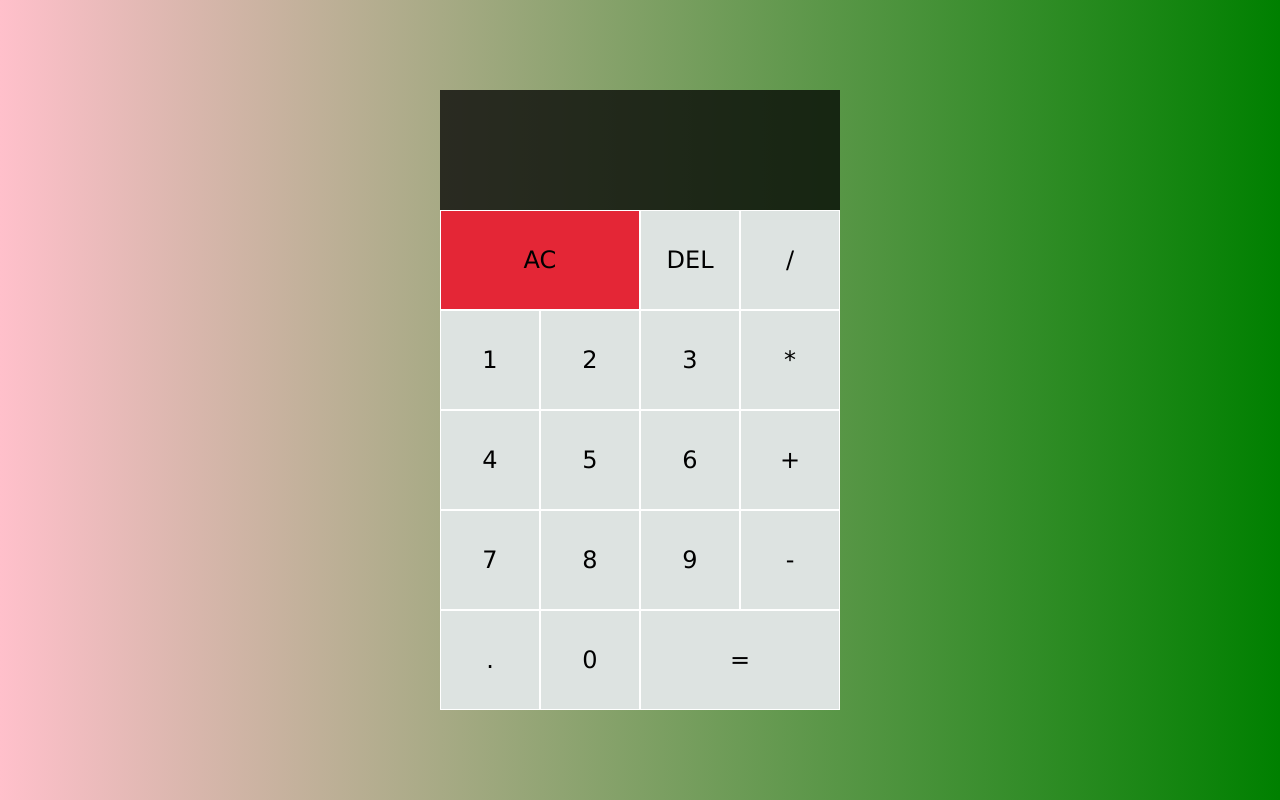
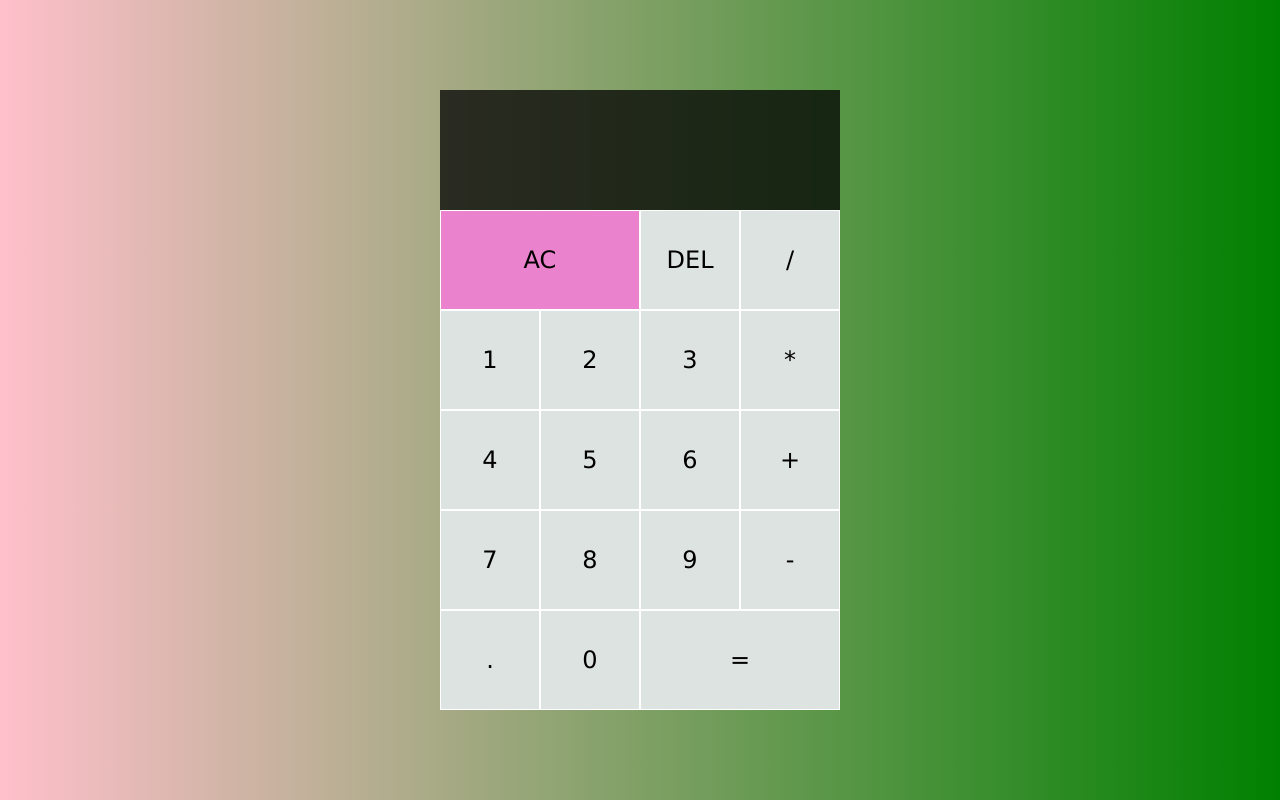
Before and after one commit to CoAndrews/RoboCalc, a plain HTML site: page index.html in a window 1280 px wide. In both pictures the pointer is over the button "AC". Drawn offline with Linux system fonts and the light colour scheme.

Commit message:
readmecredits

```diff
--- a/script.js
+++ b/script.js
@@ -112,12 +112,12 @@ class Calculator {
 
 
 
-
-
+//in order to select data attributes I have to call it in a ('[]')
+//query selector all is for multiple buttons
 const numberButtons = document.querySelectorAll('[data-number]');
 const operationButtons = document.querySelectorAll('[data-operand]');
+
 //for individually classed buttons i only used .querySelector, for data classed buttons that arent segregated i use .query selector
-
 const equalsButton = document.querySelector('[data-equals]')
 const deleteButton = document.querySelector('[data-delete]')
 const clearButton = document.querySelector('[data-clear]')
--- a/styles.css
+++ b/styles.css
@@ -1,4 +1,4 @@
-/* include all of our elements in order to regulate font size,style and border size */
+/* include all of the elements in order to regulate font size,style and border size */
 
 *, * ::before, *::after{
     box-sizing: border-box;
@@ -24,21 +24,24 @@ i want the content to align and justify center
     align-content: center;
     min-height: 100vh;
     grid-template-columns: repeat(4, 100px);
-    /* */
+
     grid-template-rows: minmax(120px, auto) repeat(5, 100px);
 }
-
+/*this selects all my buttons
+in the grid*/
 .roboCalc-grid > button {
     cursor: pointer;
     font-size: x-large;
     font-weight: 400;
     border: 1px solid white;
     outline: none;
+    /* browsers put this in default
+    i selected for no outline */
     background-color: rgb(221, 227, 225);
 }
 
 .roboCalc-grid > button:hover {
-    background-color: rgb(228, 38, 54);
+    background-color: rgb(235, 130, 205);
 }
 
 .span-two {
@@ -62,7 +65,10 @@ i want the content to align and justify center
     and word break will cut the number in the middle*/
 
 }
-
+/*these two are what
+numbers are going to be displayed
+so i had to style inside of the display box
+as well!*/
 .output .previous-operand {
     color: rgba(255, 255, 255, .75);
     font-size: x-large;
```
Also changed, not shown: index.html (+3 -0 lines), 1 other file.
